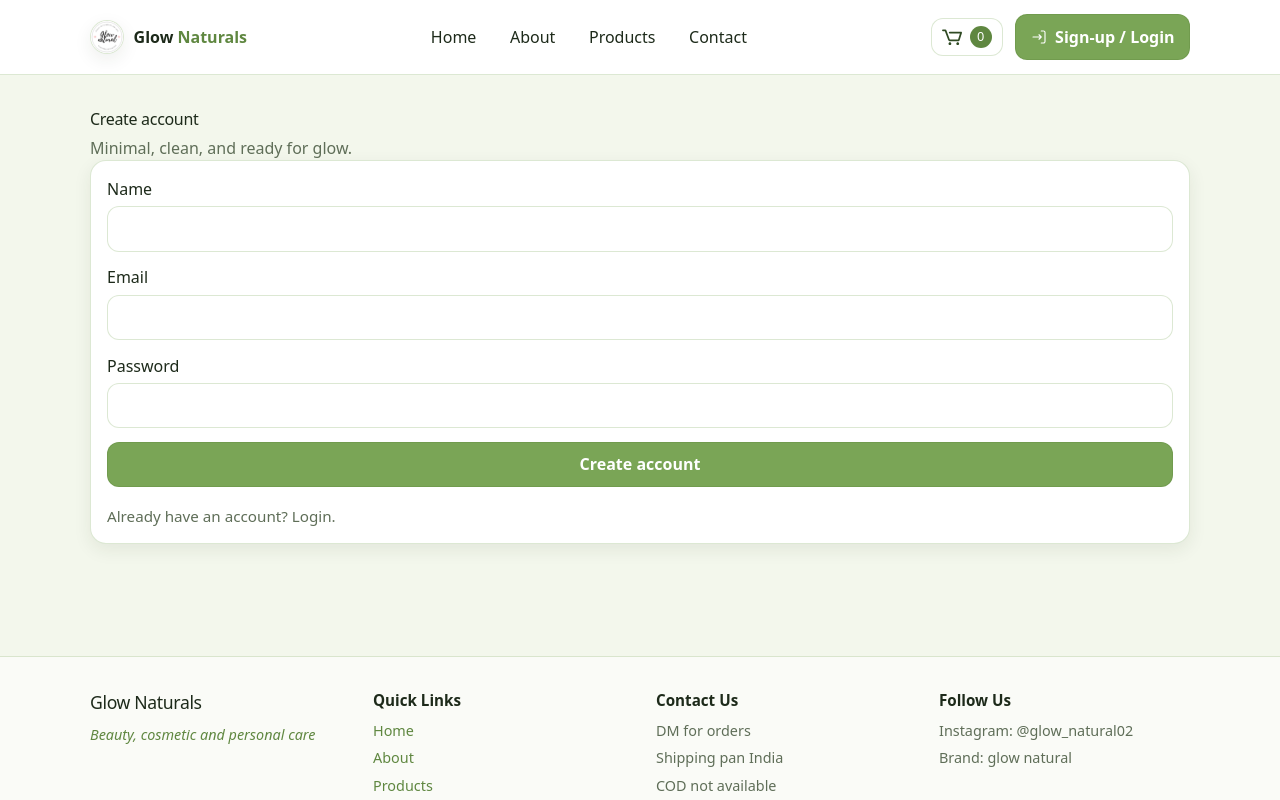
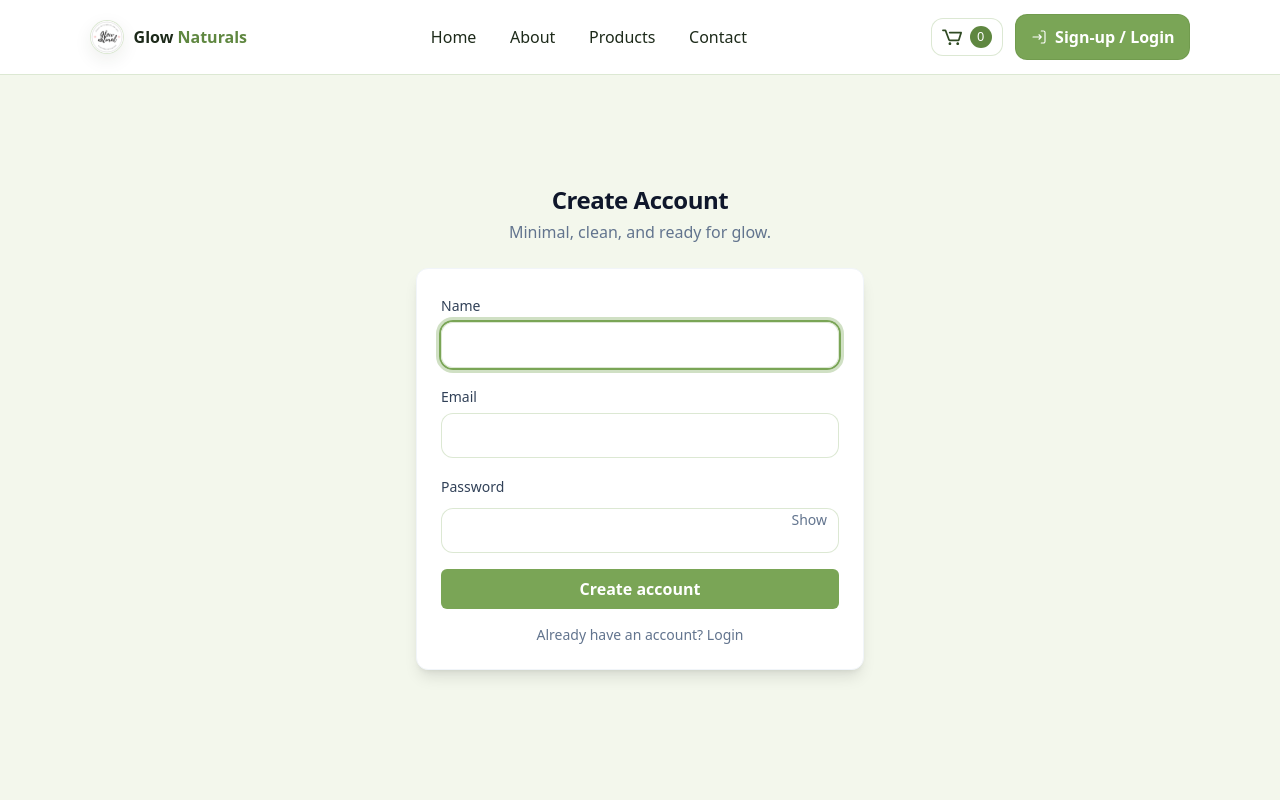
Before and after one commit to chinmaykoshe/glow-naturals, a React (Vite) app: page /register in a window 1280 px wide. Shown: the top 800 px of the page. Built offline with nearby package versions, Linux system fonts and the light colour scheme; no server answers.

Commit message:
Enhance LoginPage and RegisterPage with improved validation, error handling, and UI updates

```diff
--- a/src/pages/auth/LoginPage.jsx
+++ b/src/pages/auth/LoginPage.jsx
@@ -5,68 +5,105 @@ import { useAuth } from '../../contexts/AuthContext';
 export function LoginPage() {
   const { login } = useAuth();
   const navigate = useNavigate();
+
   const [email, setEmail] = useState('');
   const [password, setPassword] = useState('');
+  const [showPassword, setShowPassword] = useState(false);
   const [error, setError] = useState('');
   const [submitting, setSubmitting] = useState(false);
 
   const onSubmit = async (e) => {
     e.preventDefault();
     setError('');
+
+    if (!email || !password) {
+      setError('Please enter both email and password.');
+      return;
+    }
+
     setSubmitting(true);
     try {
-      await login(email, password);
+      await login(email.trim(), password);
       navigate('/');
     } catch (err) {
-      setError(err?.message || 'Failed to login');
+      setError(err?.message || 'Invalid email or password.');
     } finally {
       setSubmitting(false);
     }
   };
 
   return (
-    <section className="auth">
-      <header className="section-header">
-        <h1>Welcome back</h1>
-        <p>Login to continue shopping.</p>
+    <section className="min-h-[80vh] flex items-center justify-center px-4">
+      <div className="w-full max-w-md">
+        <header className="text-center mb-6">
+          <h1 className="text-2xl font-bold text-slate-900">Welcome Back</h1>
+          <p className="text-slate-500 mt-1">
+            Login to continue shopping.
+          </p>
         </header>
 
-      <form className="card form" onSubmit={onSubmit}>
-        <label>
+        <form
+          onSubmit={onSubmit}
+          className="bg-white shadow-lg rounded-xl p-6 border border-slate-100 space-y-4"
+        >
+          <div>
+            <label className="text-sm font-medium text-slate-700">
               Email
+            </label>
             <input
               type="email"
               autoComplete="email"
               value={email}
               onChange={(e) => setEmail(e.target.value)}
+              className="mt-1 w-full rounded-md border border-slate-300 px-3 py-2 focus:outline-none focus:ring-2 focus:ring-[#7aa556]"
               required
+              autoFocus
             />
+          </div>
+
+          <div>
+            <label className="text-sm font-medium text-slate-700">
+              Password
             </label>
-        <label>
-          Password
+            <div className="relative mt-1">
               <input
-            type="password"
+                type={showPassword ? 'text' : 'password'}
                 autoComplete="current-password"
                 value={password}
                 onChange={(e) => setPassword(e.target.value)}
+                className="w-full rounded-md border border-slate-300 px-3 py-2 pr-12 focus:outline-none focus:ring-2 focus:ring-[#7aa556]"
                 required
               />
-        </label>
+              <button
+                type="button"
+                onClick={() => setShowPassword((v) => !v)}
+                className="absolute right-3 top-2 text-sm text-slate-500 hover:text-slate-700"
+              >
+                {showPassword ? 'Hide' : 'Show'}
+              </button>
+            </div>
+          </div>
 
           {error && (
-          <p className="form-error" role="alert">
-            {error}
-          </p>
+            <p className="text-sm text-red-500">{error}</p>
           )}
 
-        <button type="submit" className="btn-primary" disabled={submitting}>
+          <button
+            type="submit"
+            disabled={submitting}
+            className="w-full rounded-md bg-[#7aa556] py-2 text-white font-semibold hover:bg-[#5f8740] transition disabled:opacity-50"
+          >
             {submitting ? 'Signing in...' : 'Sign in'}
           </button>
 
-        <p className="form-note">
-          New here? <Link to="/register" className='text-blue-500'>Create an account</Link>.
+          <p className="text-sm text-center text-slate-500">
+            New here?{' '}
+            <Link to="/register" className="text-[#7aa556] font-medium">
+              Create an account
+            </Link>
           </p>
         </form>
+      </div>
     </section>
   );
 }
--- a/src/pages/auth/RegisterPage.jsx
+++ b/src/pages/auth/RegisterPage.jsx
@@ -5,79 +5,122 @@ import { useAuth } from '../../contexts/AuthContext';
 export function RegisterPage() {
   const { register } = useAuth();
   const navigate = useNavigate();
+
   const [name, setName] = useState('');
   const [email, setEmail] = useState('');
   const [password, setPassword] = useState('');
+  const [showPassword, setShowPassword] = useState(false);
   const [error, setError] = useState('');
   const [submitting, setSubmitting] = useState(false);
 
   const onSubmit = async (e) => {
     e.preventDefault();
     setError('');
+
+    if (password.length < 6) {
+      setError('Password must be at least 6 characters.');
+      return;
+    }
+
     setSubmitting(true);
     try {
-      await register(name, email, password);
+      await register(name.trim(), email.trim(), password);
       navigate('/');
     } catch (err) {
-      setError(err?.message || 'Failed to register');
+      setError(err?.message || 'Registration failed.');
     } finally {
       setSubmitting(false);
     }
   };
 
   return (
-    <section className="auth">
-      <header className="section-header">
-        <h1>Create account</h1>
-        <p>Minimal, clean, and ready for glow.</p>
+    <section className="min-h-[80vh] flex items-center justify-center px-4">
+      <div className="w-full max-w-md">
+        <header className="text-center mb-6">
+          <h1 className="text-2xl font-bold text-slate-900">
+            Create Account
+          </h1>
+          <p className="text-slate-500 mt-1">
+            Minimal, clean, and ready for glow.
+          </p>
         </header>
 
-      <form className="card form" onSubmit={onSubmit}>
-        <label>
+        <form
+          onSubmit={onSubmit}
+          className="bg-white shadow-lg rounded-xl p-6 border border-slate-100 space-y-4"
+        >
+          <div>
+            <label className="text-sm font-medium text-slate-700">
               Name
+            </label>
             <input
               type="text"
               autoComplete="name"
               value={name}
               onChange={(e) => setName(e.target.value)}
+              className="mt-1 w-full rounded-md border border-slate-300 px-3 py-2 focus:outline-none focus:ring-2 focus:ring-[#7aa556]"
               required
+              autoFocus
             />
+          </div>
+
+          <div>
+            <label className="text-sm font-medium text-slate-700">
+              Email
             </label>
-        <label>
-          Email
             <input
               type="email"
               autoComplete="email"
               value={email}
               onChange={(e) => setEmail(e.target.value)}
+              className="mt-1 w-full rounded-md border border-slate-300 px-3 py-2 focus:outline-none focus:ring-2 focus:ring-[#7aa556]"
               required
             />
+          </div>
+
+          <div>
+            <label className="text-sm font-medium text-slate-700">
+              Password
             </label>
-        <label>
-          Password
+            <div className="relative mt-1">
               <input
-            type="password"
+                type={showPassword ? 'text' : 'password'}
                 autoComplete="new-password"
                 value={password}
                 onChange={(e) => setPassword(e.target.value)}
+                className="w-full rounded-md border border-slate-300 px-3 py-2 pr-12 focus:outline-none focus:ring-2 focus:ring-[#7aa556]"
                 required
               />
-        </label>
+              <button
+                type="button"
+                onClick={() => setShowPassword((v) => !v)}
+                className="absolute right-3 top-2 text-sm text-slate-500 hover:text-slate-700"
+              >
+                {showPassword ? 'Hide' : 'Show'}
+              </button>
+            </div>
+          </div>
 
           {error && (
-          <p className="form-error" role="alert">
-            {error}
-          </p>
+            <p className="text-sm text-red-500">{error}</p>
           )}
 
-        <button type="submit" className="btn-primary" disabled={submitting}>
+          <button
+            type="submit"
+            disabled={submitting}
+            className="w-full rounded-md bg-[#7aa556] py-2 text-white font-semibold hover:bg-[#5f8740] transition disabled:opacity-50"
+          >
             {submitting ? 'Creating...' : 'Create account'}
           </button>
 
-        <p className="form-note">
-          Already have an account? <Link to="/login" className='text-blue-500'>Login</Link>.
+          <p className="text-sm text-center text-slate-500">
+            Already have an account?{' '}
+            <Link to="/login" className="text-[#7aa556] font-medium">
+              Login
+            </Link>
           </p>
         </form>
+      </div>
     </section>
   );
 }
```
Lines whose indentation alone changed are shown as unchanged.
